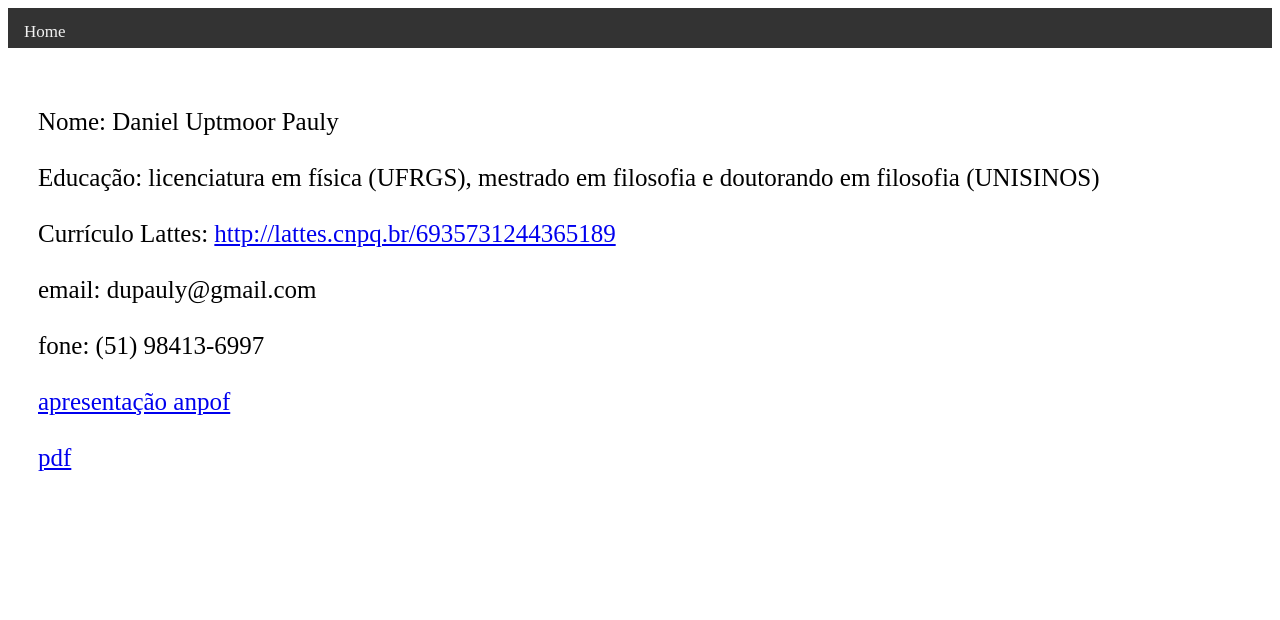
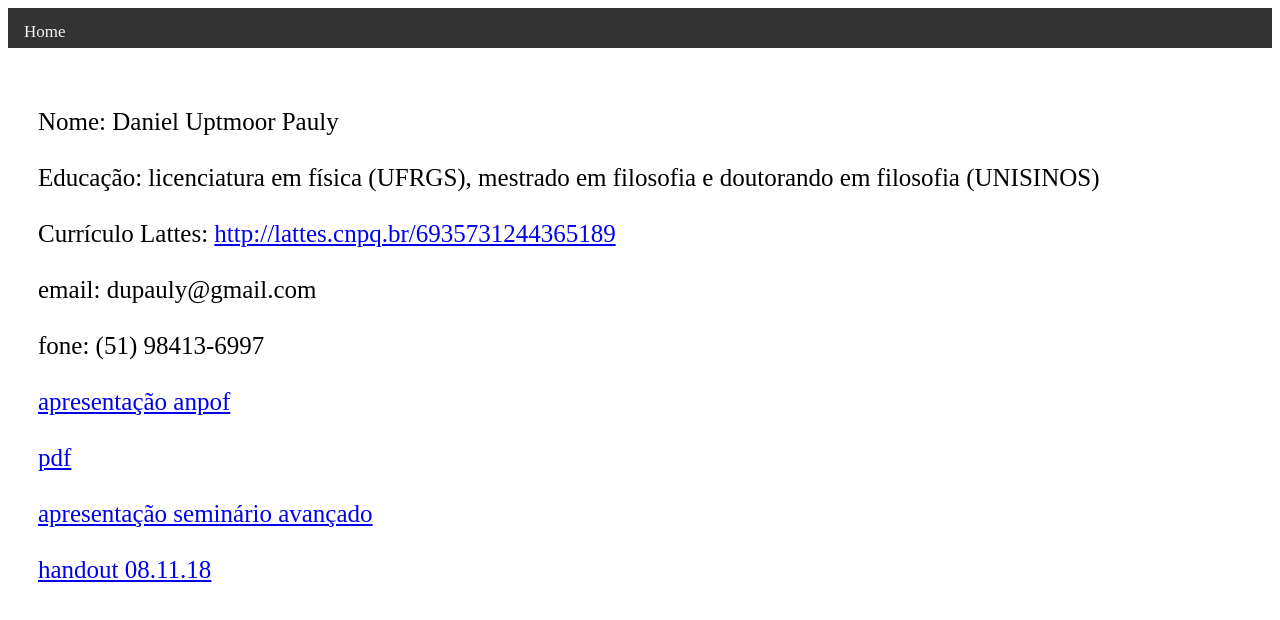
Before and after one commit to socialbrainsgroup/dupauly.github.io, a plain HTML site: page index.html in a window 1280 px wide. Drawn offline with Linux system fonts and the light colour scheme.

Commit message:
Update index.html

```diff
--- a/index.html
+++ b/index.html
@@ -23,7 +23,8 @@
 			fone: (51) 98413-6997<br><br>
 			<a href="https://docs.google.com/presentation/d/1FYtusZLO21uKXmPlROOuL6rKhrXN4w4XYB21ySO445I/edit?usp=sharing">apresentação anpof</a><br><br>
 			<a href="https://www.dropbox.com/s/jyg39s4cla3xp4y/Apresenta%C3%A7%C3%A3o%20ANPOF.pdf?dl=0">pdf</a><br><br>
-
+			<a href="https://docs.google.com/presentation/d/1FYtusZLO21uKXmPlROOuL6rKhrXN4w4XYB21ySO445I/edit?usp=sharing">apresentação seminário avançado</a><br><br>
+			<a href="https://docs.google.com/document/d/1gektttVvarDCm2YfhT7tP1zRGLOEy6AWk62iaSCT0yo/edit?usp=sharing">handout 08.11.18</a><br><br>
 
 		</div>
 		<!--
```
